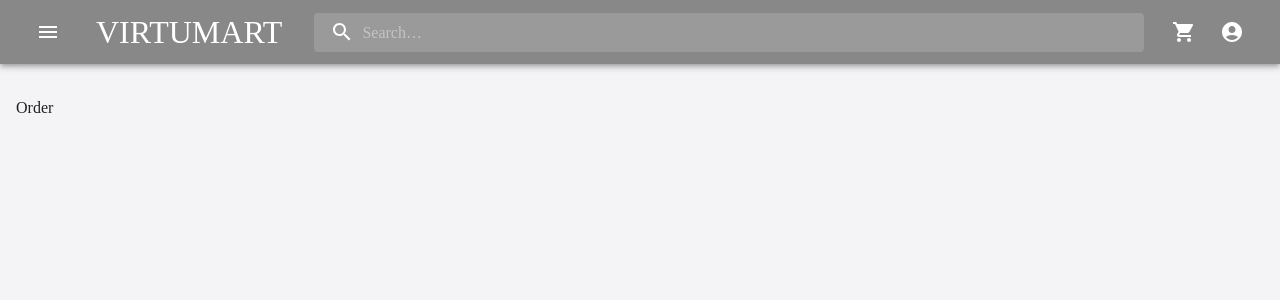
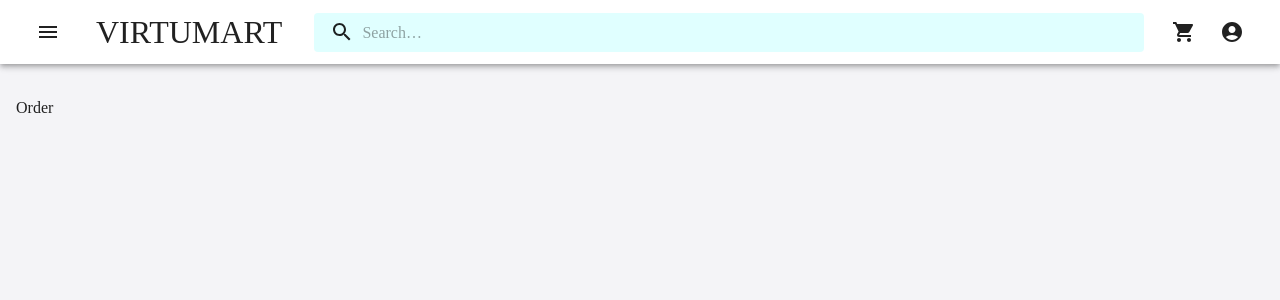
Before and after one commit to LoManche/VirtuMart, a React (Vite) app in the folder VirtuMart/: page /order in a window 1280 px wide. Shown: the top 300 px of the page. Built offline with nearby package versions, Linux system fonts and the light colour scheme.

Commit message:
changed top bar color

```diff
--- a/VirtuMart/src/components/topbar.jsx
+++ b/VirtuMart/src/components/topbar.jsx
@@ -1,6 +1,6 @@
 /* eslint-disable react/prop-types */
 import * as React from "react";
-import { styled, alpha } from "@mui/material/styles";
+import { styled } from "@mui/material/styles";
 import AppBar from "@mui/material/AppBar";
 import Box from "@mui/material/Box";
 import Toolbar from "@mui/material/Toolbar";
@@ -20,9 +20,9 @@ import { useNavigate } from "react-router";
 const Search = styled("div")(({ theme }) => ({
   position: "relative",
   borderRadius: theme.shape.borderRadius,
-  backgroundColor: alpha(theme.palette.common.white, 0.15),
+  backgroundColor: "lightcyan",
   "&:hover": {
-    backgroundColor: alpha(theme.palette.common.white, 0.25),
+    backgroundColor: "lightblue",
   },
   marginRight: theme.spacing(2),
   marginLeft: 0,
--- a/VirtuMart/src/theme.js
+++ b/VirtuMart/src/theme.js
@@ -136,7 +136,7 @@ export const themeSettings = (mode) => {
       ...{
         // palette values for light mode
         primary: {
-          main: colors.greyscale[200],
+          main: colors.greyscale[600],
         },
         secondary: {
           main: colors.green[400],
```
